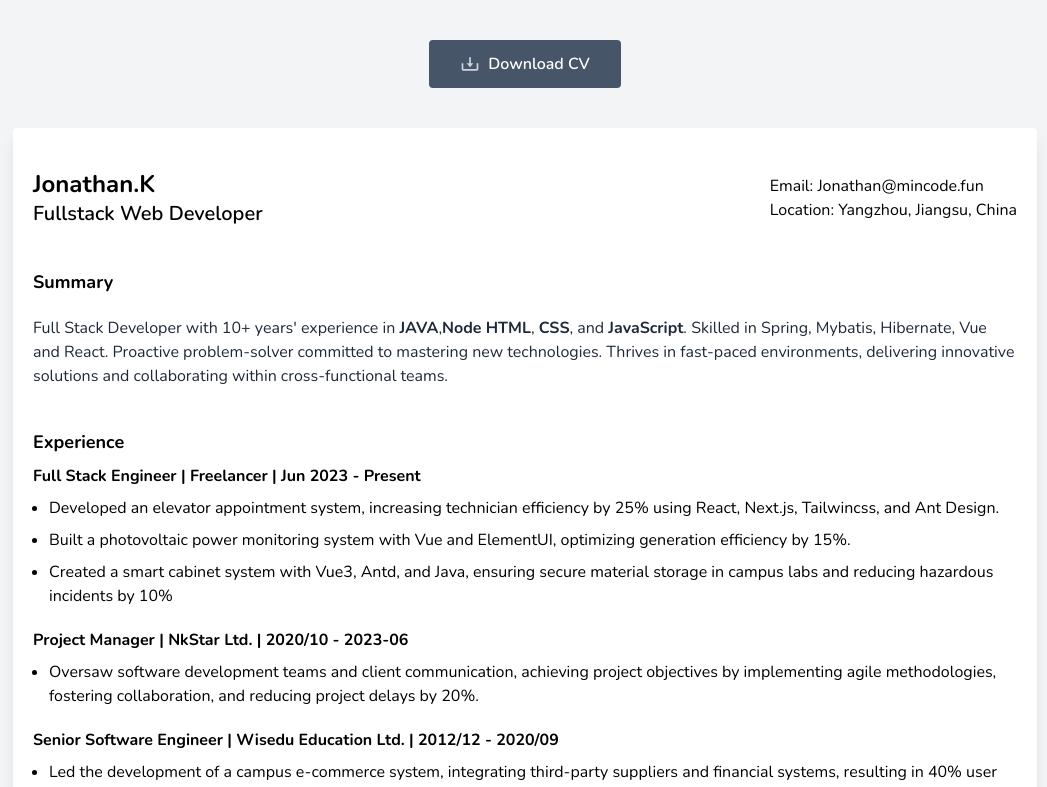
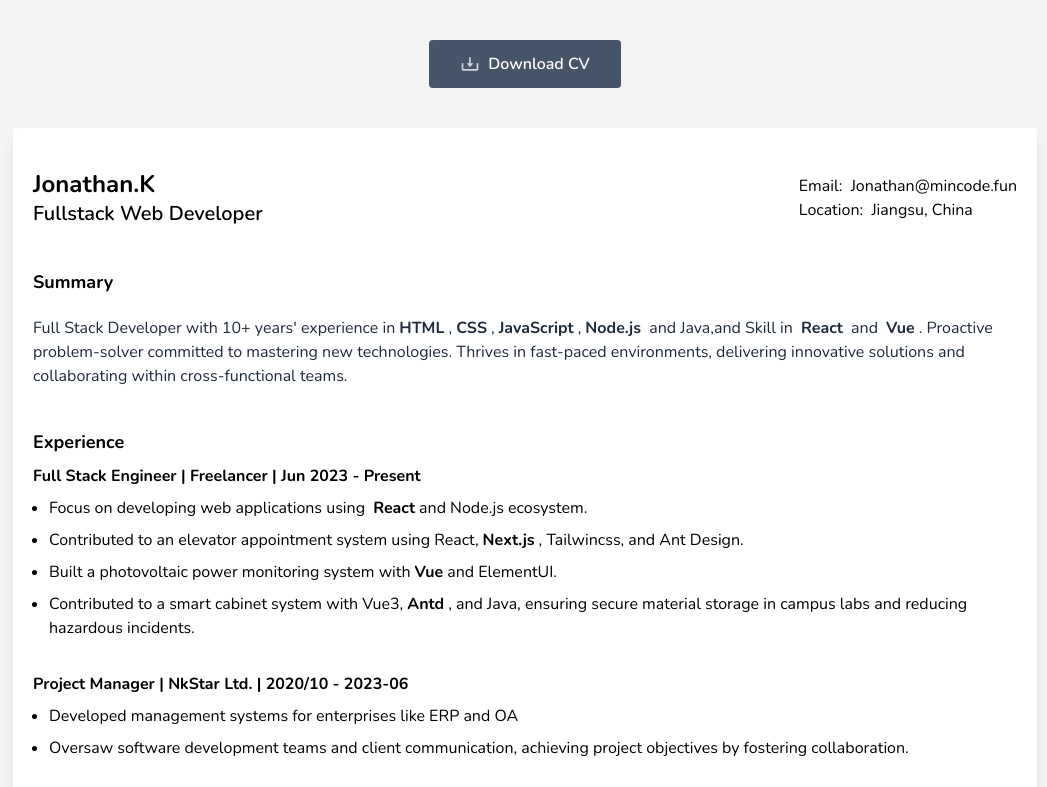
Before and after one commit to JonathanTube/my-profile, a React (Vite) app: page /cv in a window 1280 px wide. Shown: the top 787 px of the page, without its empty margins (115-1162 px from the left). Built offline with nearby package versions, Linux system fonts and the light colour scheme.

Commit message:
change work experience

```diff
--- a/src/components/Experience/index.tsx
+++ b/src/components/Experience/index.tsx
@@ -4,24 +4,24 @@ const experiences = [
     company: "Freelancer",
     period: "2023 ~ Present",
     description: [
-      "Developed an elevator appointment system using React, Next.js, Tailwincss, and Ant Design.",
+      "Focus on developing web applications using React and Node.js ecosystem.",
+      "Developed an elevator maintenance appointment system using React, Next.js, Tailwincss, and Ant Design.",
       "Built a photovoltaic power monitoring system with Vue and ElementUI.",
-      "Created a smart cabinet system with Vue3, Antd, and Java, ensuring secure material storage in campus labs and reducing hazardous incidents by 10%.",
+      "Created a smart cabinet system with Vue3, Antd, and Java, ensuring secure material storage in campus labs and reducing hazardous incidents.",
     ],
   },
   {
     company: "NkStar Ltd.",
     period: "2020 ~ 2023",
     description: [
-      "Developed management systems for enterprises like ERP and OA Oversaw software development teams and client communication, achieving project objectives by fostering collaboration, and reducing project delays by 20%.",
+      "Developed management systems for enterprises like ERP and OA Oversaw software development teams and client communication, achieving project objectives by fostering collaboration.",
     ],
   },
   {
     company: "Wisedu Education Ltd.",
     period: "2012 ~ 2020",
     description: [
-      "Led the development of a campus e-commerce system, integrating third-party suppliers and financial systems, resulting in 40% user adoption growth.",
-      "Implemented automated SKU management and reimbursement processes with Vue2, ElementUI, Java, Spring, MySQL, Elasticsearch, and Alibaba Cloud, decreasing manual labor by 30%.",
+      "Led the development of a campus e-commerce system, integrating third-party suppliers and financial systems.",
     ],
   },
   {
--- a/src/components/Hero/Intro.tsx
+++ b/src/components/Hero/Intro.tsx
@@ -20,14 +20,14 @@ export default function Intro() {
         sequence={[
           "I'm a Fullstack developer.",
           1000,
+          "I'm a React developer.",
+          1200,
           "I'm a Vue developer.",
-          1000,
-          "I'm a React developer.",
-          1000,
+          800,
           "I'm a Node developer.",
-          1000,
+          500,
           "I'm a Java developer.",
-          2000,
+          300,
         ]}
         speed={50}
         wrapper="div"
--- a/src/components/Navbar/index.tsx
+++ b/src/components/Navbar/index.tsx
@@ -33,7 +33,7 @@ export default function Navbar() {
 
   return (
     <div className="sticky top-0 left-0 w-full bg-opacity-70 backdrop-blur-md z-50">
-      <div className="max-w-screen-2xl mx-auto flex justify-between text-gray-100 text-xl items-center px-6 h-20">
+      <div className="max-w-screen-xl mx-auto flex justify-between text-gray-100 text-xl items-center px-6 h-20">
         <div className="flex items-center cursor-pointer">
           <img alt="logo" src="/code.svg" className="w-6 mr-4" />
           <Link to="bio" smooth={true} offset={-200} duration={500}>
@@ -42,22 +42,27 @@ export default function Navbar() {
         </div>
 
         <ul className="hidden lg:flex gap-12 z-10 cursor-pointer">
-          <li>
+          <li className="hover:text-jonathan-light">
             <Link to="bio" smooth={true} offset={-200} duration={500}>
               Profile
             </Link>
           </li>
-          <li>
+          <li className="hover:text-jonathan-light">
             <Link to="skills" smooth={true} offset={0} duration={500}>
               Skills
             </Link>
           </li>
-          <li>
+          <li className="hover:text-jonathan-light">
             <Link to="portfolio" smooth={true} offset={0} duration={500}>
               Portfolio
             </Link>
           </li>
-          <li>
+          <li className="hover:text-jonathan-light">
+            <a href="https://jonathantube.github.io" target="_blank">
+              Blog
+            </a>
+          </li>
+          <li className="hover:text-jonathan-light">
             <Link to="contact" smooth={true} offset={-80} duration={500}>
               Contact
             </Link>
@@ -76,7 +81,7 @@ export default function Navbar() {
           initial={false}
           animate={nav ? "open" : "closed"}
           variants={menuVariants}
-          className="fixed inset-0 w-screen h-screen bg-gray-900 z-40 cursor-pointer scroll-none overflow-hidden"
+          className="fixed inset-0 w-screen h-screen bg-gray-900 z-40 cursor-pointer scroll-none overflow-hidden lg:hidden"
         >
           <ul className="font-semibold text-2xl space-y-8 mt-24 text-center">
             <li>
@@ -113,6 +118,11 @@ export default function Navbar() {
               </Link>
             </li>
             <li>
+              <a href="https://jonathantube.github.io" target="_blank">
+                Blog
+              </a>
+            </li>
+            <li>
               <Link
                 to="contact"
                 onClick={closeNav}
--- a/src/components/Skills/index.tsx
+++ b/src/components/Skills/index.tsx
@@ -105,8 +105,8 @@ const skills = [
       {
         name: "MongoDB",
         icon: <SiMongodb className="text-green-600" />,
-        stars: 4,
-        halfStars: 0,
+        stars: 3,
+        halfStars: 1,
       },
       {
         name: "MySql",
--- a/src/index.css
+++ b/src/index.css
@@ -51,9 +51,13 @@ span {
   }
 
   ul {
-    @apply mb-5;
+    @apply mb-8;
     li {
       @apply ml-4 list-disc mt-2;
     }
   }
+
+  strong {
+    @apply mx-1;
+  }
 }
--- a/src/pages/cv.tsx
+++ b/src/pages/cv.tsx
@@ -4,7 +4,7 @@ import { saveAs } from "file-saver"
 export default function CV() {
   const downloadCV = () => {
     const url =
-      "https://profile.mincode.fun/Jonathan%20Fullstack%20Developer.pdf"
+      "https://profile.mincode.fun/Jonathan%20Full%20Stack%20Developer%20v1.0.0.pdf"
     saveAs(url, "Jonathan's CV.pdf")
   }
   return (
@@ -30,52 +30,57 @@ export default function CV() {
           </div>
           <div>
             <a className="block" href="mailto:Jonathan@mincode.fun">
-              Email:&nbsp;Jonathan@mincode.fun
+              Email:&nbsp;&nbsp;Jonathan@mincode.fun
             </a>
             {/* <a className="block" href="tel:+8617602553940">
               (+86)17602553940
             </a> */}
-            <div>Location:&nbsp;Yangzhou, Jiangsu, China</div>
+            <div>Location:&nbsp;&nbsp;Jiangsu, China</div>
           </div>
         </header>
 
         <main>
           <h3>Summary</h3>
           <p>
-            Full Stack Developer with 10+ years' experience in{" "}
-            <strong>JAVA</strong>,<strong>Node</strong> <strong>HTML</strong>,{" "}
-            <strong>CSS</strong>, and <strong>JavaScript</strong>. Skilled in
-            Spring, Mybatis, Hibernate, Vue and React. Proactive problem-solver
-            committed to mastering new technologies. Thrives in fast-paced
-            environments, delivering innovative solutions and collaborating
-            within cross-functional teams.
+            Full Stack Developer with 10+ years' experience in
+            <strong>HTML</strong>,<strong>CSS</strong>,
+            <strong>JavaScript</strong>,<strong>Node.js</strong> and Java,and
+            Skill in <strong>React</strong> and <strong>Vue</strong>. Proactive
+            problem-solver committed to mastering new technologies. Thrives in
+            fast-paced environments, delivering innovative solutions and
+            collaborating within cross-functional teams.
           </p>
 
           <h3>Experience</h3>
           <h4>Full Stack Engineer | Freelancer | Jun 2023 - Present</h4>
           <ul>
             <li>
-              Developed an elevator appointment system, increasing technician
-              efficiency by 25% using React, Next.js, Tailwincss, and Ant
-              Design.
+              Focus on developing web applications using <strong>React</strong>
+              and Node.js ecosystem.
             </li>
             <li>
-              Built a photovoltaic power monitoring system with Vue and
-              ElementUI, optimizing generation efficiency by 15%.
+              Contributed to an elevator appointment system using React,
+              <strong>Next.js</strong>, Tailwincss, and Ant Design.
             </li>
             <li>
-              Created a smart cabinet system with Vue3, Antd, and Java, ensuring
-              secure material storage in campus labs and reducing hazardous
-              incidents by 10%
+              Built a photovoltaic power monitoring system with
+              <strong>Vue</strong>and ElementUI.
+            </li>
+            <li>
+              Contributed to a smart cabinet system with Vue3,
+              <strong>Antd</strong>, and Java, ensuring secure material storage
+              in campus labs and reducing hazardous incidents.
             </li>
           </ul>
 
           <h4>Project Manager | NkStar Ltd. | 2020/10 - 2023-06</h4>
           <ul>
             <li>
+              Developed management systems for enterprises like ERP and OA
+            </li>
+            <li>
               Oversaw software development teams and client communication,
-              achieving project objectives by implementing agile methodologies,
-              fostering collaboration, and reducing project delays by 20%.
+              achieving project objectives by fostering collaboration.
             </li>
           </ul>
 
@@ -85,13 +90,12 @@ export default function CV() {
           <ul>
             <li>
               Led the development of a campus e-commerce system, integrating
-              third-party suppliers and financial systems, resulting in 40% user
-              adoption growth.
+              third-party suppliers and financial systems.
             </li>
             <li>
               Implemented automated SKU management and reimbursement processes
               with Vue2, ElementUI, Java, Spring, MySQL, Elasticsearch, and
-              Alibaba Cloud, decreasing manual labor by 30%.
+              Alibaba Cloud.
             </li>
           </ul>
 
@@ -114,7 +118,7 @@ export default function CV() {
             </li>
             <li className="text-wrap">
               HTML/CSS/TypeScript/JavaScript/
-              Vue/React/jQuery/Tailwincss/Ant&nbsp;Design/ ElementUI/Node/JAVA
+              Vue/React/jQuery/Tailwincss/AntDesign/ElementUI/Node/Java
             </li>
           </ul>
         </main>
```
